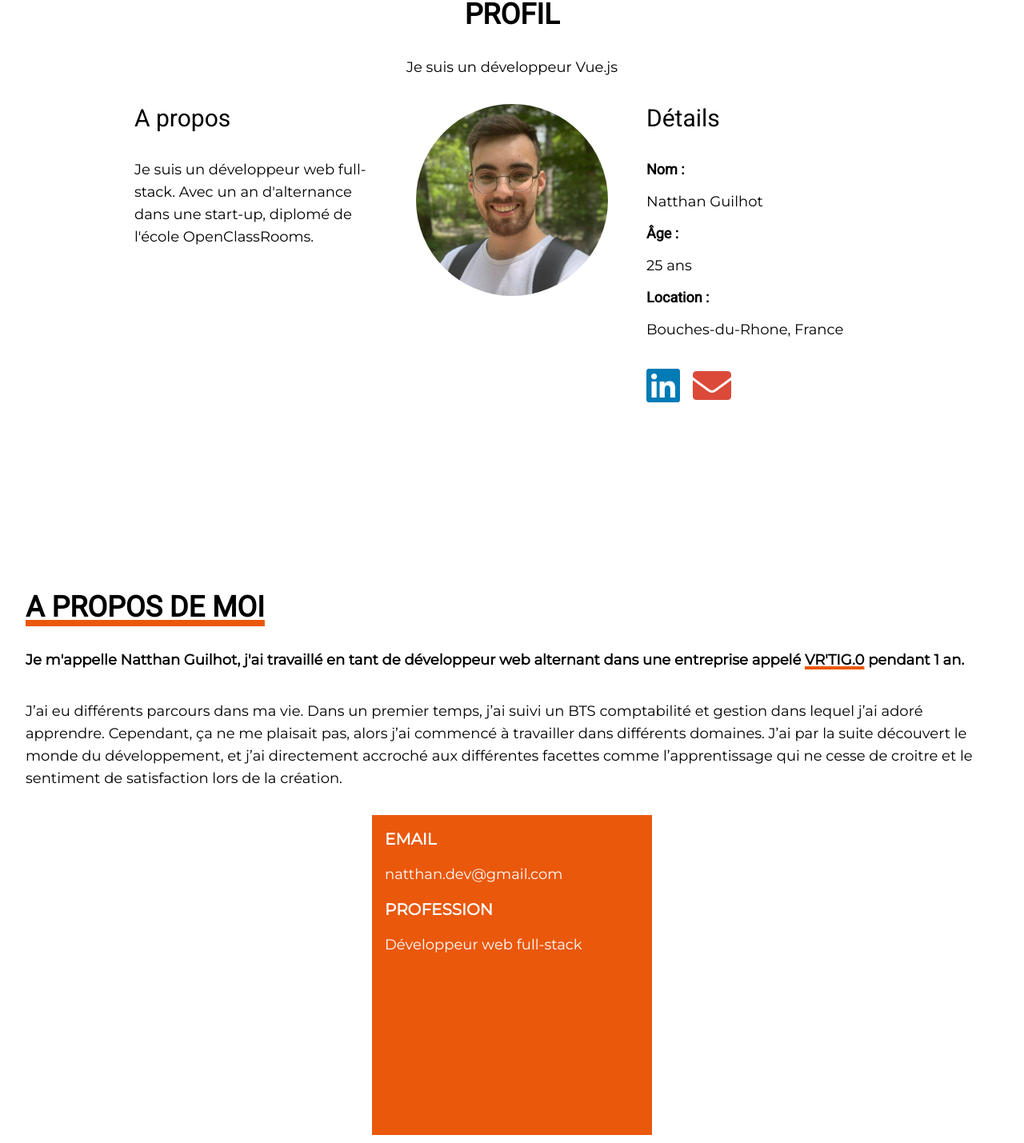
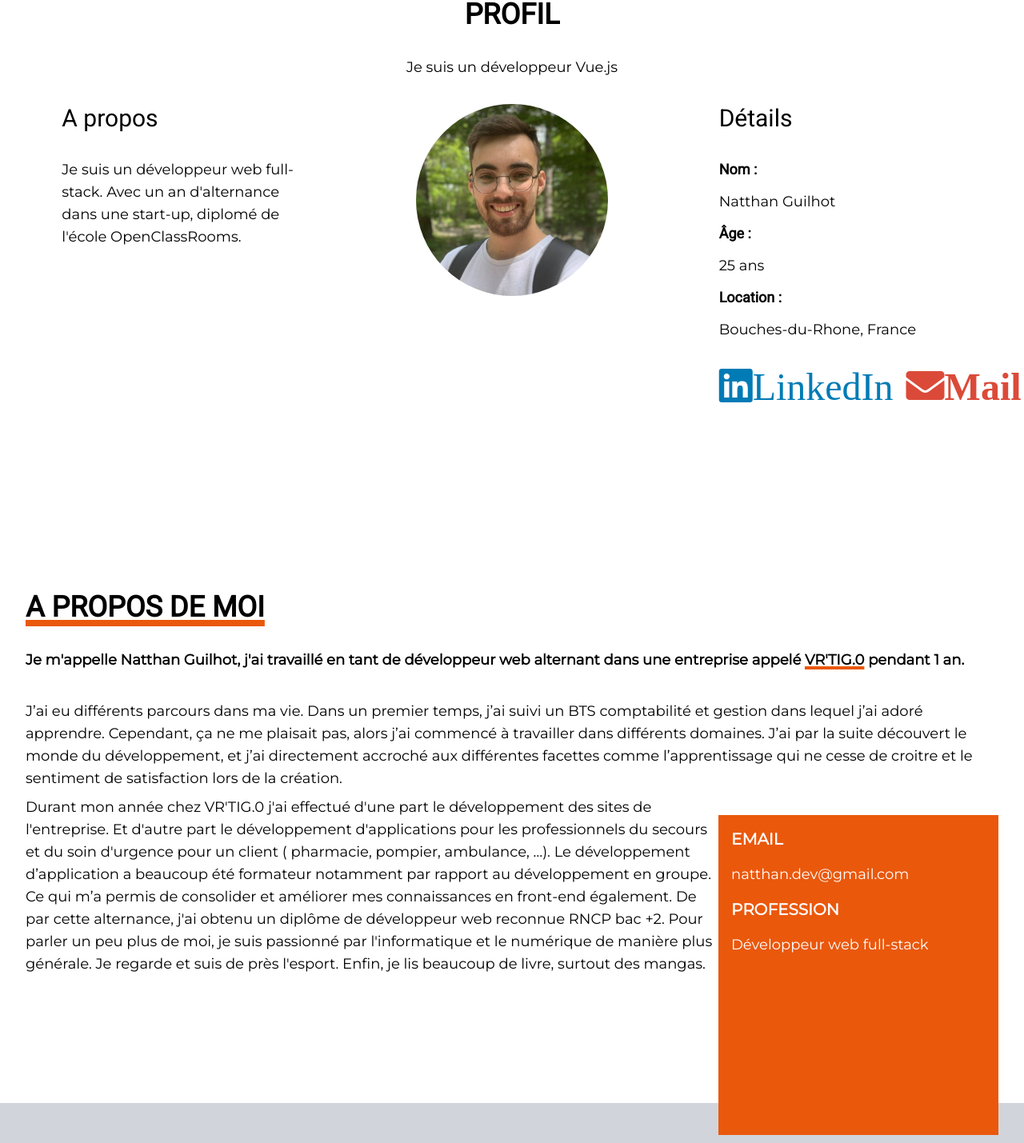
Before and after one commit to natthanguilhot/portfolio, a Vue app: page / in a window 1280 px wide. Shown: the part 876-2305 px from the top of the page at 80% size. Built offline with nearby package versions, Linux system fonts and the light colour scheme.

Commit message:
upd
reste à faire :
Ajouter des projets dans section "mon travail";
Ajouter Nodemailer

```diff
--- a/src/App.vue
+++ b/src/App.vue
@@ -3,7 +3,7 @@
     <div class="mx-auto px-8 sm:flex max-w-screen-xl">
       <div class="flex flex-col justify-center items-start text-left font-bold sm:w-6/12">
         <div class="h-20 w-20 bg-orange-600 rounded-full my-6"></div>
-        <h1 class="text-5xl lg:text-6xl">Je suis Natthan GUILHOT</h1>
+        <h1 class="text-5xl lg:text-7xl">Je suis Natthan GUILHOT</h1>
         <p class="my-4 text-lg">Développeur full-stack spécialisé en Vue.js pour le front-end et Node.js pour le back-end</p>
         <a href="#contactForm" class="bg-black px-8 py-4 text-white hover:bg-orange-600">ME CONTACTER</a>
       </div>
@@ -19,7 +19,7 @@
         <h2 class="text-4xl font-bold">PROFIL</h2>
         <p class="my-8">Je suis un développeur Vue.js</p>
       </div>
-      <div class="sm:flex sm:justify-center sm:items-start sm:space-x-12 h-min">
+      <div class="sm:flex sm:justify-around sm:items-start sm:space-x-12 h-min">
         <div class="sm:w-3/12">
           <h3 class="text-3xl">A propos</h3>
           <p class="my-8">Je suis un développeur web full-stack. Avec un an d'alternance dans une start-up, diplomé de l'école OpenClassRooms.</p>
@@ -36,26 +36,26 @@
             <p>Bouches-du-Rhone, France</p>
           </div>
           <div class="flex justify-start items-center space-x-4 my-8">
-            <a href="https://www.linkedin.com/in/natthanguilhot" class="text-5xl text-[#007BB5]"><i class="fab fa-linkedin"></i></a>
-            <a href="mailto:natthan.dev@gmail.com" class="text-5xl text-[#db4a39]"><i class="fas fa-envelope"></i></a>
-            <a href=""></a>
+            <a aria-label="Lien vers mon Linkedin" target="_blank" rel="noopener" href="https://www.linkedin.com/in/natthanguilhot" class="text-5xl text-[#007BB5]"><i class="fab fa-linkedin">LinkedIn</i></a>
+            <a aria-label="Lien vers mon adresse mail" href="mailto:natthan.dev@gmail.com" class="text-5xl text-[#db4a39]"><i class="fas fa-envelope">Mail</i></a>
+            <a aria-label="Lien vers mon profil Malt" href="https://www.malt.fr/profile/natthanguilhot?overview=true" target="_blank" rel="noopener"><img src="./assets/malt-red.svg" alt="Profil Malt" class="h-10 w-10"></a>
           </div>
         </div>
       </div>
     </section>
 
-    <section class="text-left px-8 text-lg my-8 max-w-screen-xl lg:mx-auto">
+    <section class="text-left px-8 text-lg my-8 max-w-screen-xl lg:mx-auto lg:mb-40">
       <h2 class="text-4xl font-bold underline underline-offset-4 decoration-8 decoration-orange-600 my-8">A PROPOS DE MOI</h2>
       <p>
         <span class="font-bold mb-2 block">Je m'appelle Natthan Guilhot, j'ai travaillé en tant de développeur web alternant dans une entreprise appelé <a href="https://www.vrtig0.fr" target="_blank" rel="noopener" class="hover:text-orange-600 decoration-orange-600 decoration-4 underline active:decoration-8 hover:underline-offset-4 active:underline-offset-1 transition-all duration-150 ease-in-out">VR'TIG.0</a> pendant 1 an.</span><br> <span>J’ai eu différents parcours dans ma vie. Dans un premier temps, j’ai suivi un BTS comptabilité et gestion dans lequel j’ai adoré apprendre. Cependant, ça ne me plaisait pas, alors j’ai commencé à travailler dans différents domaines. J’ai par la suite découvert le monde du développement, et j’ai directement accroché aux différentes facettes comme l’apprentissage qui ne cesse de croitre et le sentiment de satisfaction lors de la création.</span>
       </p>
-      <div class="h-[400px] w-[350px] bg-orange-600 w-10/12 mx-auto text-white p-4 space-y-4 my-8">
+      <div class="h-[400px] !w-[350px] bg-orange-600 mx-auto text-white p-4 space-y-4 my-8 lg:float-right">
         <p class="font-bold text-xl">EMAIL</p>
         <p>natthan.dev@gmail.com</p>
         <p class="font-bold text-xl">PROFESSION</p>
         <p>Développeur web full-stack</p>
       </div>
-      <p> Durant mon année chez VR'TIG.0 j'ai effectué d'une part le développement des sites de l'entreprise. Et d'autre part le développement d'applications pour les professionnels du secours et du soin d'urgence pour un client ( pharmacie, pompier, ambulance, …). Le développement d’application a beaucoup été formateur notamment par rapport au développement en groupe. Ce qui m’a permis de consolider et améliorer mes connaissances en front-end également. De par cette alternance, j'ai obtenu un diplôme de développeur web reconnue RNCP bac +2. Pour parler un peu plus de moi, je suis passionné par l'informatique et le numérique de manière plus générale. Je regarde et suis de près l'esport. Enfin, je lis beaucoup de livre, surtout des mangas.</p>
+      <p class="lg:mt-2"> Durant mon année chez VR'TIG.0 j'ai effectué d'une part le développement des sites de l'entreprise. Et d'autre part le développement d'applications pour les professionnels du secours et du soin d'urgence pour un client ( pharmacie, pompier, ambulance, …). Le développement d’application a beaucoup été formateur notamment par rapport au développement en groupe. Ce qui m’a permis de consolider et améliorer mes connaissances en front-end également. De par cette alternance, j'ai obtenu un diplôme de développeur web reconnue RNCP bac +2. Pour parler un peu plus de moi, je suis passionné par l'informatique et le numérique de manière plus générale. Je regarde et suis de près l'esport. Enfin, je lis beaucoup de livre, surtout des mangas.</p>
     </section>
 
     <section class="bg-gray-300 py-8">
@@ -142,22 +142,35 @@
     <section class="bgafter relative z-10 py-8 my-16 sm:relative max-w-screen-xl lg:mx-auto">
       <div class="px-8 sm:flex sm:flex-wrap sm:space-y-8">
         <div class="my-8 sm:w-5/12 sm:mx-auto lg:w-4/12">
-          <img src="./assets/screen_vrtig0.png" alt="" class="h-[350px] w-[350px] object-cover object-center mx-auto">
+          <a href="https://vrtig0.fr" target="_blank" rel="noopener">
+            <img src="./assets/screen_vrtig0.png" alt="Site vitrine pour l'entreprise : VR'TIG.0" class="h-[350px] w-[350px] object-cover object-center mx-auto">
+          </a>
         </div>
         <div class="my-8 sm:w-5/12 sm:mx-auto lg:w-4/12">
-          <img src="./assets/screen_hyvirea.png" alt="" class="h-[350px] w-[350px] object-cover object-center mx-auto">
+          <a href="https://hyvirea.fr" target="_blank" rel="noopener">
+            <img src="./assets/screen_hyvirea.png" alt="Site vitrine pour l'entreprise : HYVIREA" class="h-[350px] w-[350px] object-cover object-center mx-auto">
+          </a>
         </div>
         <div class="my-8 sm:w-5/12 sm:mx-auto lg:w-4/12">
-          <img src="./assets/screen_skincasts.png" alt="" class="h-[350px] w-[350px] object-cover object-center mx-auto">
+          <a href="">
+            <img src="./assets/screen_skincasts.png" alt="Site vitrine pour l'entreprise : SKINCASTS" class="h-[350px] w-[350px] object-cover object-center mx-auto">
+          </a>
         </div>
         <div class="my-8 sm:w-5/12 sm:mx-auto lg:w-4/12">
-          <img src="./assets/screen_vrtig0.png" alt="" class="h-[350px] w-[350px] object-cover object-center mx-auto">
+          <a href="https://theonlinetodoapp.netlify.app/" target="_blank" rel="noopener">
+            <img src="./assets/screenonelinetodoapp.png" alt="Projet réalisé lors de ma formation OpenClassRooms" class="h-[350px] w-[350px] object-cover object-center mx-auto">
+          </a>
+        </div>
+        <div class="my-8 sm:w-5/12 sm:mx-auto lg:w-4/12">
+          <a href="https://mangaup.netlify.app/" target="_blank" rel="noopener">
+            <img src="./assets/screenmangaup.png" alt="Projet réalisé lors de ma formation OpenClassRooms" class="h-[350px] w-[350px] object-cover object-center mx-auto">
+          </a>
         </div>
       </div>
-      <div class="px-8 bg-white h-auto py-4 sm:w-8/12 sm:my-8 sm:translate-x-52 sm:-translate-y-20 sm:pr-0">
+      <div class="px-8 bg-white h-auto py-4 sm:w-8/12 lg:w-[450px] sm:my-8 sm:translate-x-52 sm:-translate-y-20 sm:pr-0 lg:translate-x-[45rem]">
         <h2 class="text-4xl font-bold py-8">Mon travail</h2>
         <p class="py-8">Vous pouvez retrouver ici, toutes les missions qui sont accessible à tous. J'ai cependant réalisé d'autres projets qui ne sont pas forcément affichés car non ouvert au public</p>
-        <a href="#contactForm" class="py-4 px-8 border border-black border-2 bg-white my-8 block w-max font-bold text-2xl">Me contacter</a>
+        <a href="#contactForm" class="py-4 px-8 border border-black border-2 bg-white my-8 block w-max font-bold text-2xl hover:text-white">Me contacter</a>
       </div>
     </section>
   </main>
@@ -181,13 +194,13 @@
       </div>
       <div>
         <form action="" class="flex flex-col space-y-8 my-8 justify-center items-start">
-          <label for="">Votre nom :</label>
-          <input type="text">
-          <label for="">Votre mail :</label>
-          <input type="mail">
-          <label for="">Votre message :</label>
-          <textarea type="text"></textarea>
-          <button class="py-2 px-4 border border-2 border-white">Envoyer</button>
+          <label for="name">Votre nom :</label>
+          <input type="text" id="name">
+          <label for="mail">Votre mail :</label>
+          <input type="mail" id="mail">
+          <label for="msg">Votre message :</label>
+          <textarea type="text" id="msg"></textarea>
+          <button type="button" class="py-2 px-4 border border-2 border-white">Envoyer</button>
         </form>
       </div>
     </div>
@@ -232,6 +245,9 @@ h1, h2, h3, h4, h5, h6 {
     z-index: -1;
     margin-left: auto;
     margin-right: auto;
+    @media (min-width: 1024px) {
+      transform: translateX(-15rem);
+    }
   }
 }
 form > input, textarea {
@@ -239,10 +255,4 @@ form > input, textarea {
   border-bottom: 1px solid white;
   width: 100%;
 }
-// form > label {
-//   transform: translateY(3.5rem);
-// }
-// input:focus + label {
-//   transform: translateY(1rem);
-// }
 </style>
--- /dev/null
+++ b/vue.config.js
@@ -0,0 +1,3 @@
+module.exports = {
+    publicPath:"",
+}
```
Also changed, not shown: public/index.html (line endings or trailing spaces), src/assets/screenmangaup.png (added), src/assets/screenonelinetodoapp.png (added).
